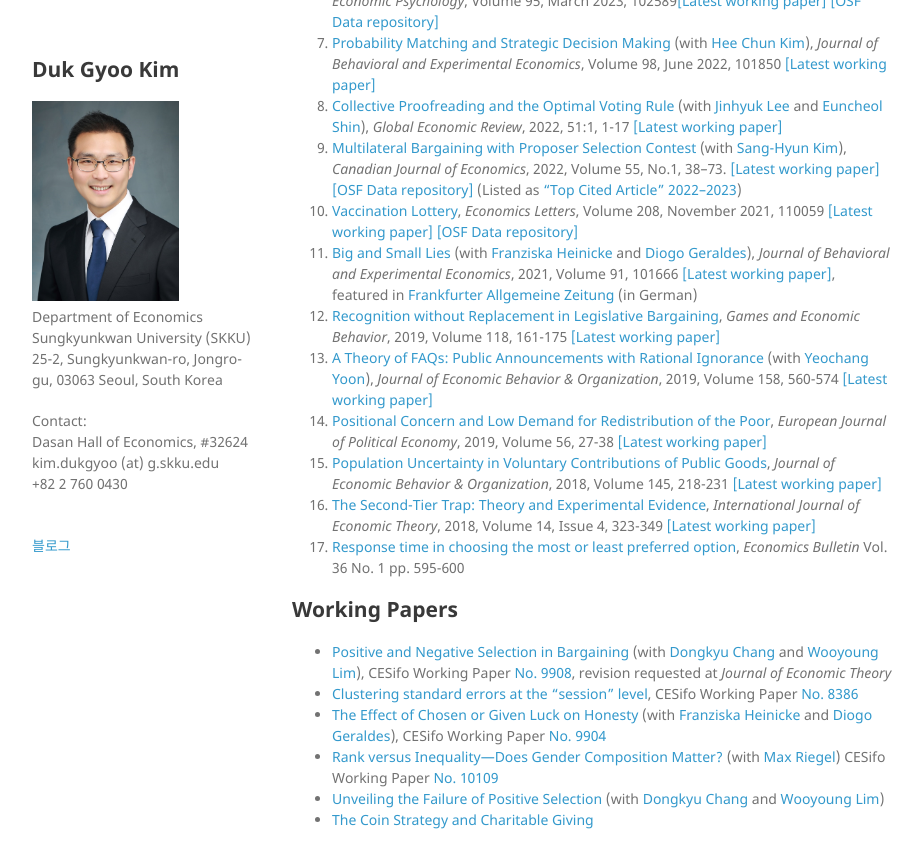
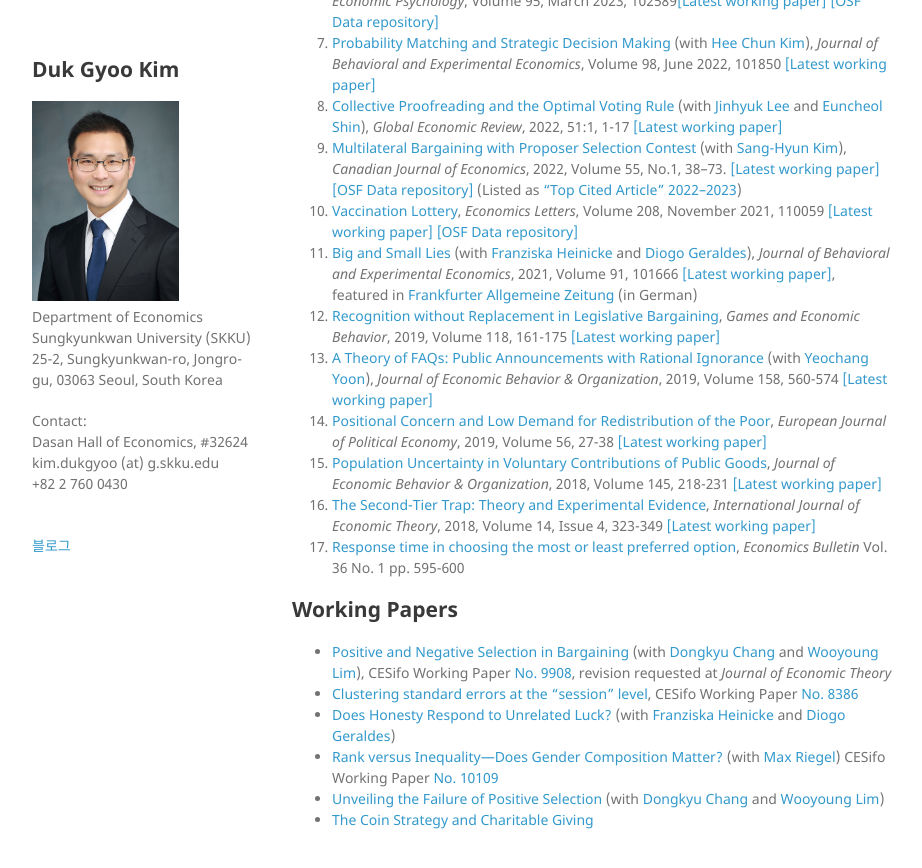
Before and after one commit to kimdukgyoo/kimdukgyoo.github.io, a Jekyll site: the page built from index.md, in a window 1280 px wide and 900 px high, scrolled down 610 px. Shown: the top 868 px of the window, without its empty margins (178-1100 px from the left). Built offline with Jekyll 4.4.1, drawn with Linux system fonts in a browser that asks for light colours; our own code applies the rules of GitHub Pages for plain Markdown files.

Commit message:
Update index.md

```diff
--- a/index.md
+++ b/index.md
@@ -40,7 +40,7 @@ Volume 55, No.1, 38--73. <a href="https://kimdukgyoo.github.io/PDFfiles/MBContes
 ## Working Papers
 * <a href="https://kimdukgyoo.github.io/PDFfiles/PositiveAndNegativeSelection.pdf" target="_blank"> Positive and Negative Selection in Bargaining</a> (with <a href="https://sites.google.com/site/dongkyuchang/" target="_blank">Dongkyu Chang</a> and <a href="http://wooyoung.people.ust.hk/" target="_blank">Wooyoung Lim</a>), CESifo Working Paper <a href="https://www.cesifo.org/en/publikationen/2022/working-paper/positive-and-negative-selection-bargaining-experiment" target="_blank">No. 9908</a>, revision requested at _Journal of Economic Theory_
 * <a href="https://kimdukgyoo.github.io/PDFfiles/ClusteringSEsession.pdf" target="_blank">Clustering standard errors at the "session" level</a>, CESifo Working Paper <a href="https://www.cesifo.org/DocDL/cesifo1_wp8386.pdf" target="_blank">No. 8386</a>
-* <a href="https://kimdukgyoo.github.io/PDFfiles/LuckLying.pdf" target="_blank">The Effect of Chosen or Given Luck on Honesty</a> (with <a href="https://sites.google.com/view/franziskaheinicke/research?authuser=0" target="_blank">Franziska Heinicke</a> and <a href="https://sites.google.com/site/diogogeraldes/research" target="_blank">Diogo Geraldes</a>), CESifo Working Paper <a href="https://www.cesifo.org/en/publikationen/2022/working-paper/effect-chosen-or-given-luck-honesty" target="_blank">No. 9904</a>
+* <a href="https://kimdukgyoo.github.io/PDFfiles/LuckLying.pdf" target="_blank">Does Honesty Respond to Unrelated Luck?</a> (with <a href="https://sites.google.com/view/franziskaheinicke/research?authuser=0" target="_blank">Franziska Heinicke</a> and <a href="https://sites.google.com/site/diogogeraldes/research" target="_blank">Diogo Geraldes</a>)<!-- , CESifo Working Paper <a href="https://www.cesifo.org/en/publikationen/2022/working-paper/effect-chosen-or-given-luck-honesty" target="_blank">No. 9904</a>-->
 * <a href="https://kimdukgyoo.github.io/PDFfiles/Rank_vs_Inequality.pdf" target="_blank">Rank versus Inequality---Does Gender Composition Matter?</a> (with <a href="https://max-riegel.netlify.app/" target="_blank">Max Riegel</a>) CESifo Working Paper <a href="https://www.cesifo.org/DocDL/cesifo1_wp10109.pdf" target="_blank">No. 10109</a>
 * <a href="https://kimdukgyoo.github.io/PDFfiles/positiveselection.pdf" target="_blank">Unveiling the Failure of Positive Selection</a> (with <a href="https://sites.google.com/site/dongkyuchang/" target="_blank">Dongkyu Chang</a> and <a href="http://wooyoung.people.ust.hk/" target="_blank">Wooyoung Lim</a>)
 * <a href="https://kimdukgyoo.github.io/PDFfiles/CoinStrategyandCharitableGiving.pdf" target="_blank"> The Coin Strategy and Charitable Giving</a>
```
